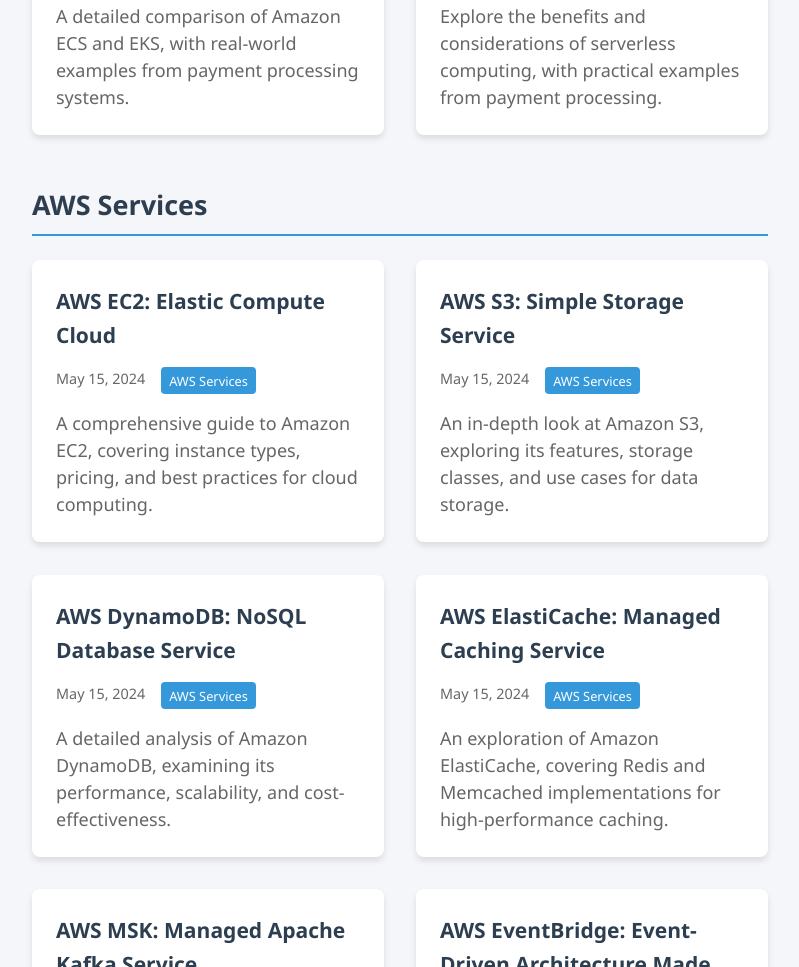
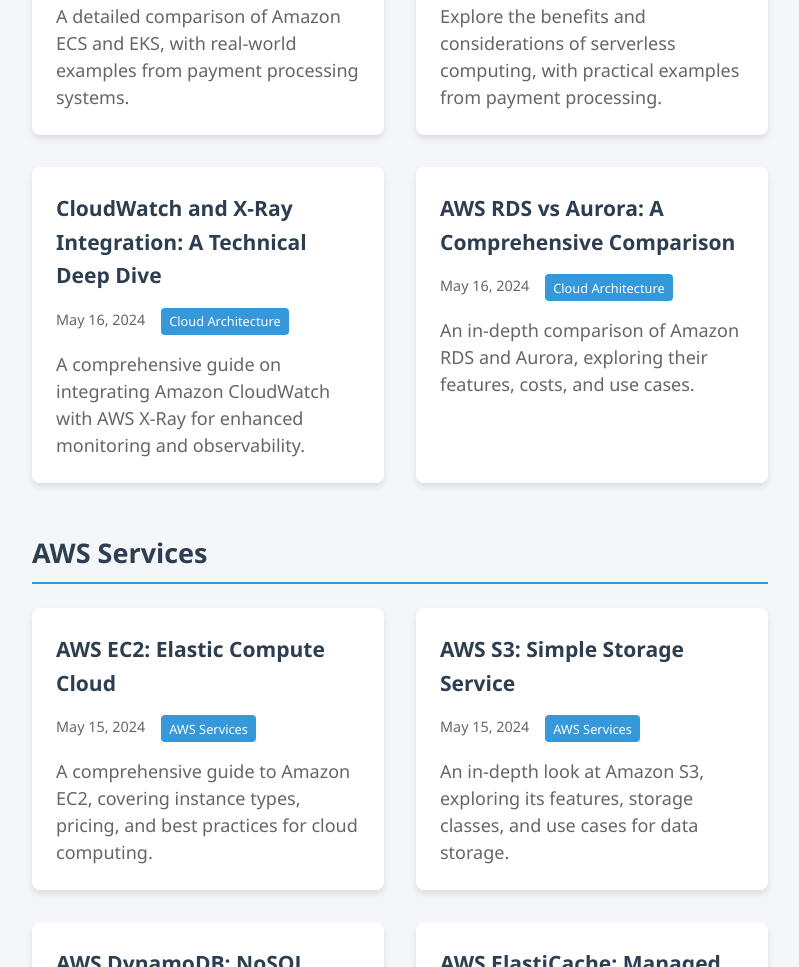
Before and after one commit to Nicklaus-yao/thelifeofni, a website: page blog/index.html in a window 1280 px wide. Shown: the part 1212-2179 px from the top of the page, without its empty margins (240-1039 px from the left). Drawn offline with Linux system fonts and the light colour scheme.

Commit message:
refactor: move CloudWatch and RDS blog posts to Cloud Architecture section

```diff
--- a/blog/index.html
+++ b/blog/index.html
@@ -68,6 +68,24 @@
                         <span class="category">Cloud Architecture</span>
                     </div>
                     <p>Explore the benefits and considerations of serverless computing, with practical examples from payment processing.</p>
+                </article>
+
+                <article class="blog-card">
+                    <h3><a href="cloudwatch-xray.html">CloudWatch and X-Ray Integration: A Technical Deep Dive</a></h3>
+                    <div class="post-meta">
+                        <span class="date">May 16, 2024</span>
+                        <span class="category">Cloud Architecture</span>
+                    </div>
+                    <p>A comprehensive guide on integrating Amazon CloudWatch with AWS X-Ray for enhanced monitoring and observability.</p>
+                </article>
+
+                <article class="blog-card">
+                    <h3><a href="rds-vs-aurora.html">AWS RDS vs Aurora: A Comprehensive Comparison</a></h3>
+                    <div class="post-meta">
+                        <span class="date">May 16, 2024</span>
+                        <span class="category">Cloud Architecture</span>
+                    </div>
+                    <p>An in-depth comparison of Amazon RDS and Aurora, exploring their features, costs, and use cases.</p>
                 </article>
             </div>
         </section>
```
